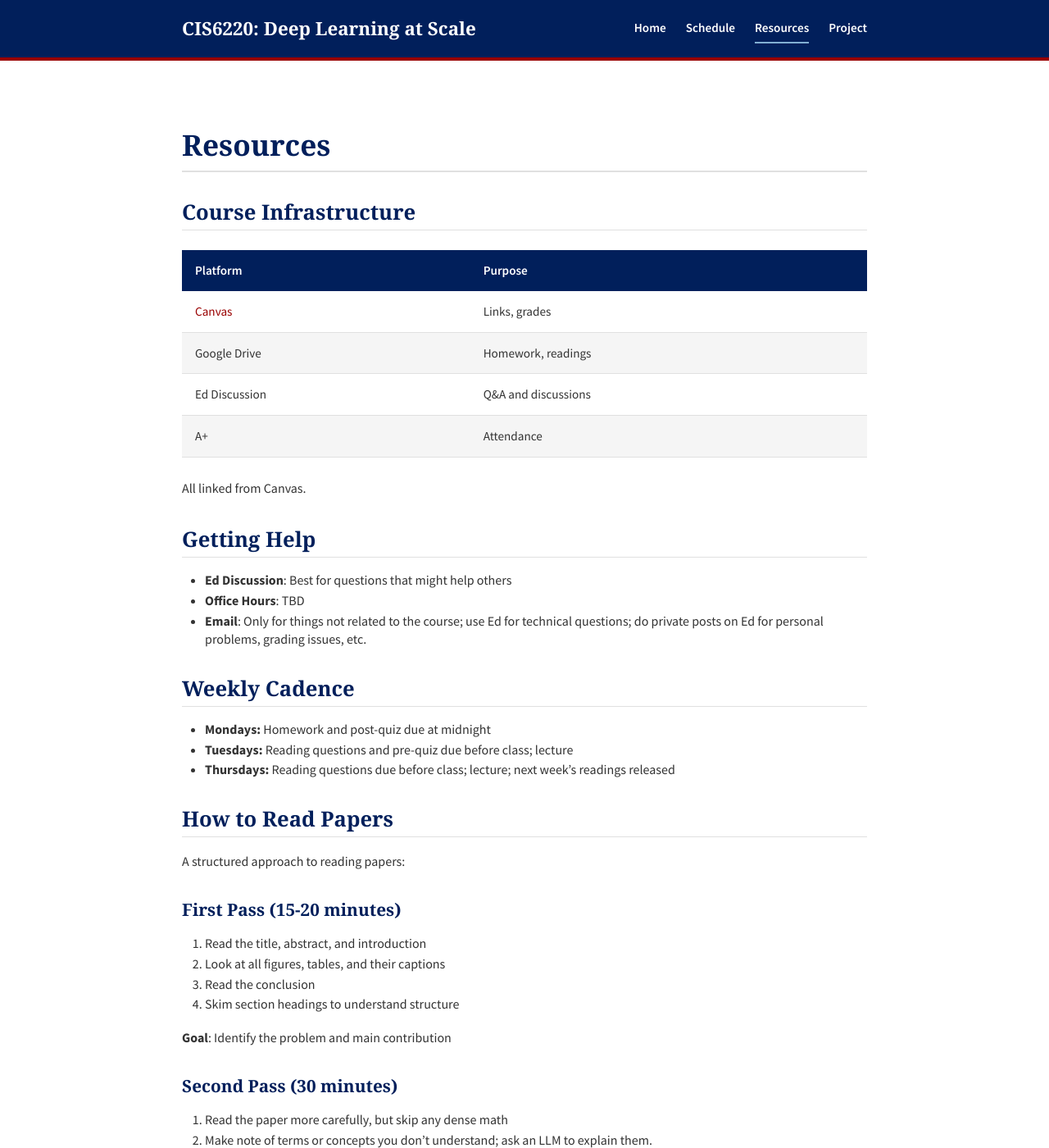
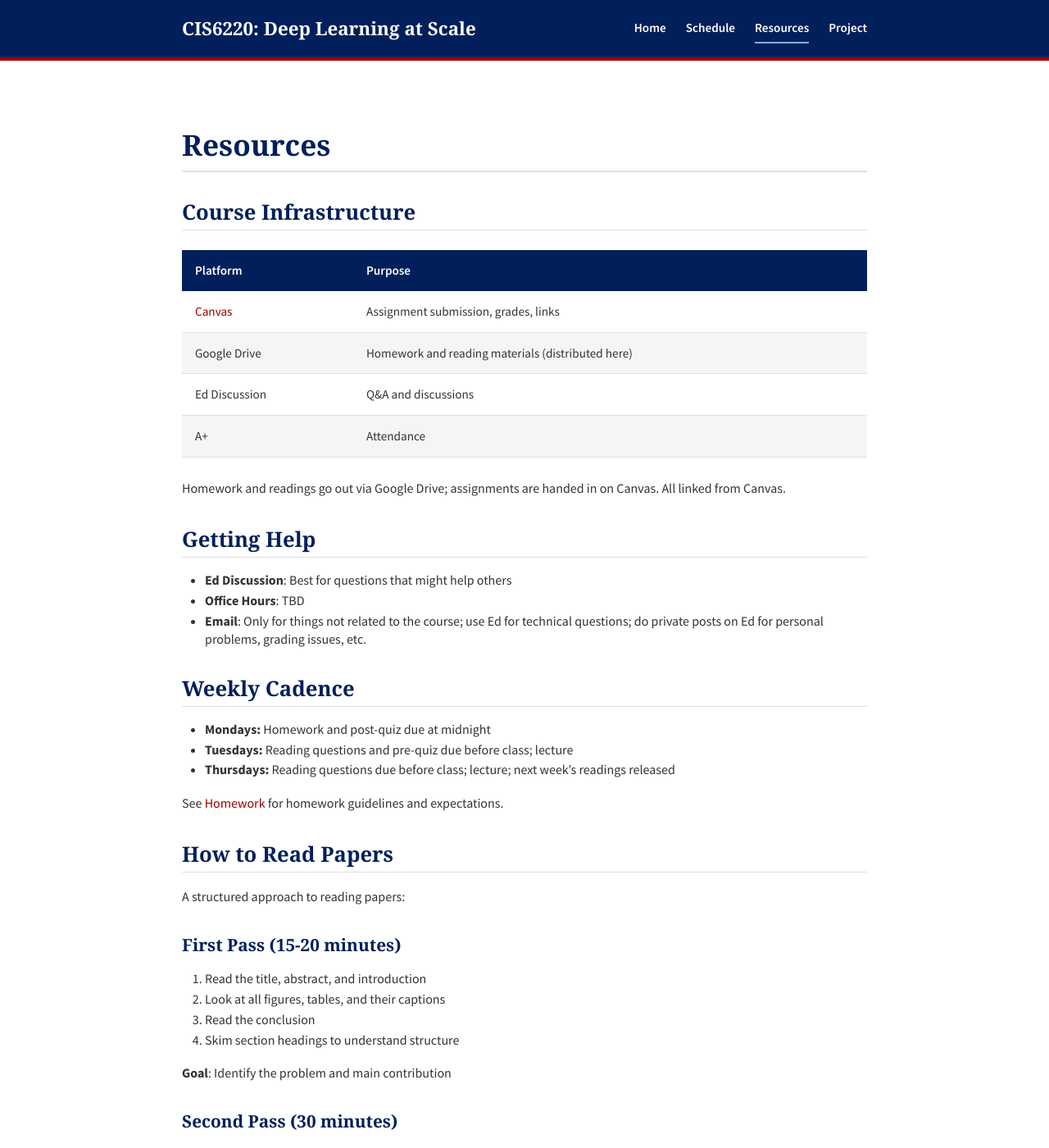
Before and after one commit to ungarl/CIS6220, a Jekyll site: the page built from resources.md, in a window 1280 px wide and 1400 px high. Shown: the whole window at 82% size. Built offline with Jekyll 4.4.1, drawn with Linux system fonts in a browser that asks for light colours; some web fonts are replaced.

Commit message:
Add Homework page with guidelines, submission workflow, and length spec

```diff
--- a/_config.yml
+++ b/_config.yml
@@ -18,6 +18,7 @@ header_pages:
   - schedule.md
   - topics.md
   - resources.md
+  - homework.md
   - project.md
 
 # Site settings
--- a/resources.md
+++ b/resources.md
@@ -7,12 +7,13 @@ title: Resources
 
 | Platform | Purpose |
 |----------|---------|
-| [Canvas](https://canvas.upenn.edu/courses/1946669) | Links, grades |
-| Google Drive | Homework, readings |
+| [Canvas](https://canvas.upenn.edu/courses/1946669) | Assignment submission, grades, links |
+| Google Drive | Homework and reading materials (distributed here) |
 | Ed Discussion | Q&A and discussions |
 | A+ | Attendance |
 
-All linked from Canvas.
+Homework and readings go out via Google Drive; assignments are handed in on Canvas. All linked
+from Canvas.
 
 ## Getting Help
 
@@ -25,6 +26,8 @@ All linked from Canvas.
 - **Mondays:** Homework and post-quiz due at midnight
 - **Tuesdays:** Reading questions and pre-quiz due before class; lecture
 - **Thursdays:** Reading questions due before class; lecture; next week's readings released
+
+See [Homework](homework.html) for homework guidelines and expectations.
 
 ## How to Read Papers
 
```
Also changed, not shown: homework.md (added, +55 -0 lines), index.md (+3 -2 lines).
